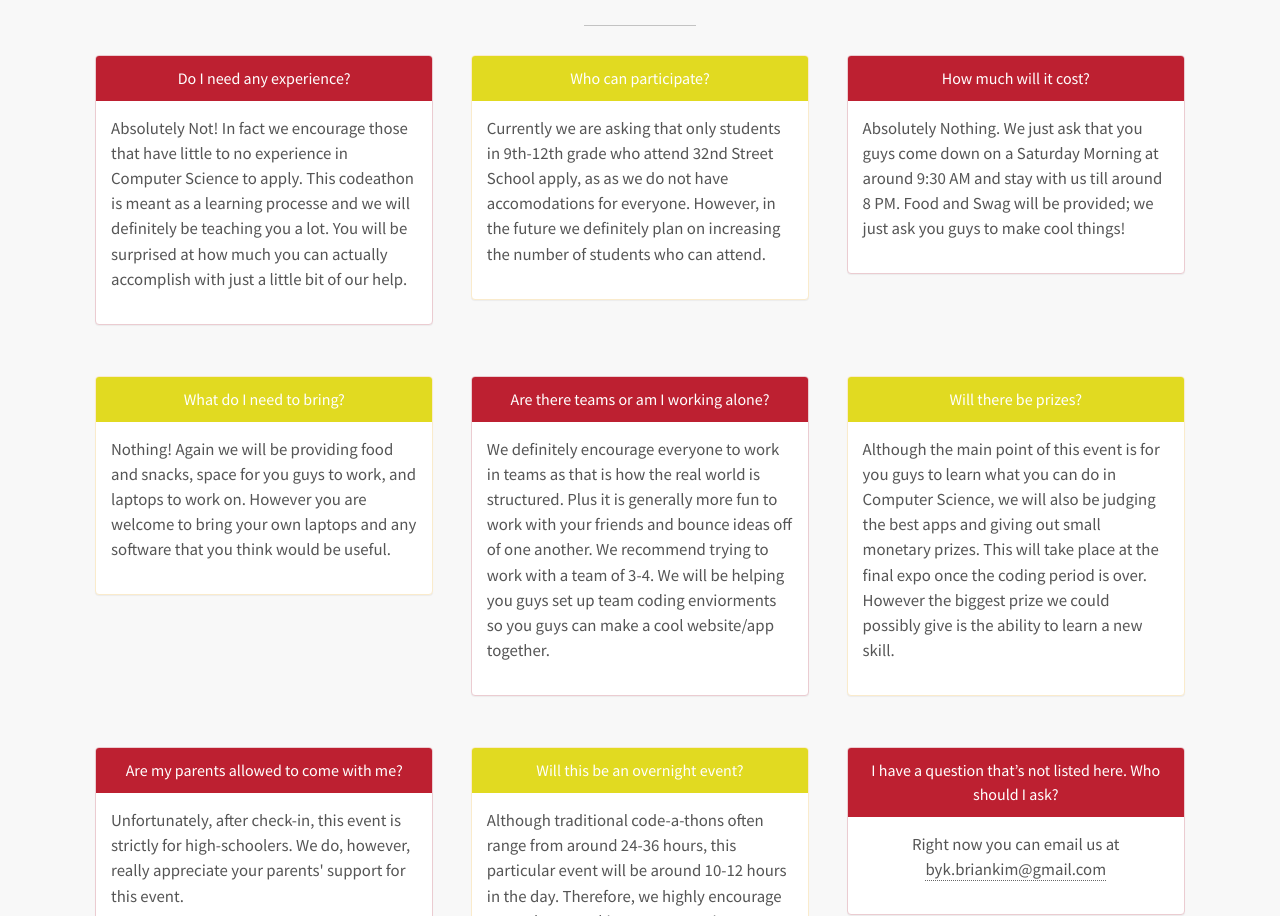
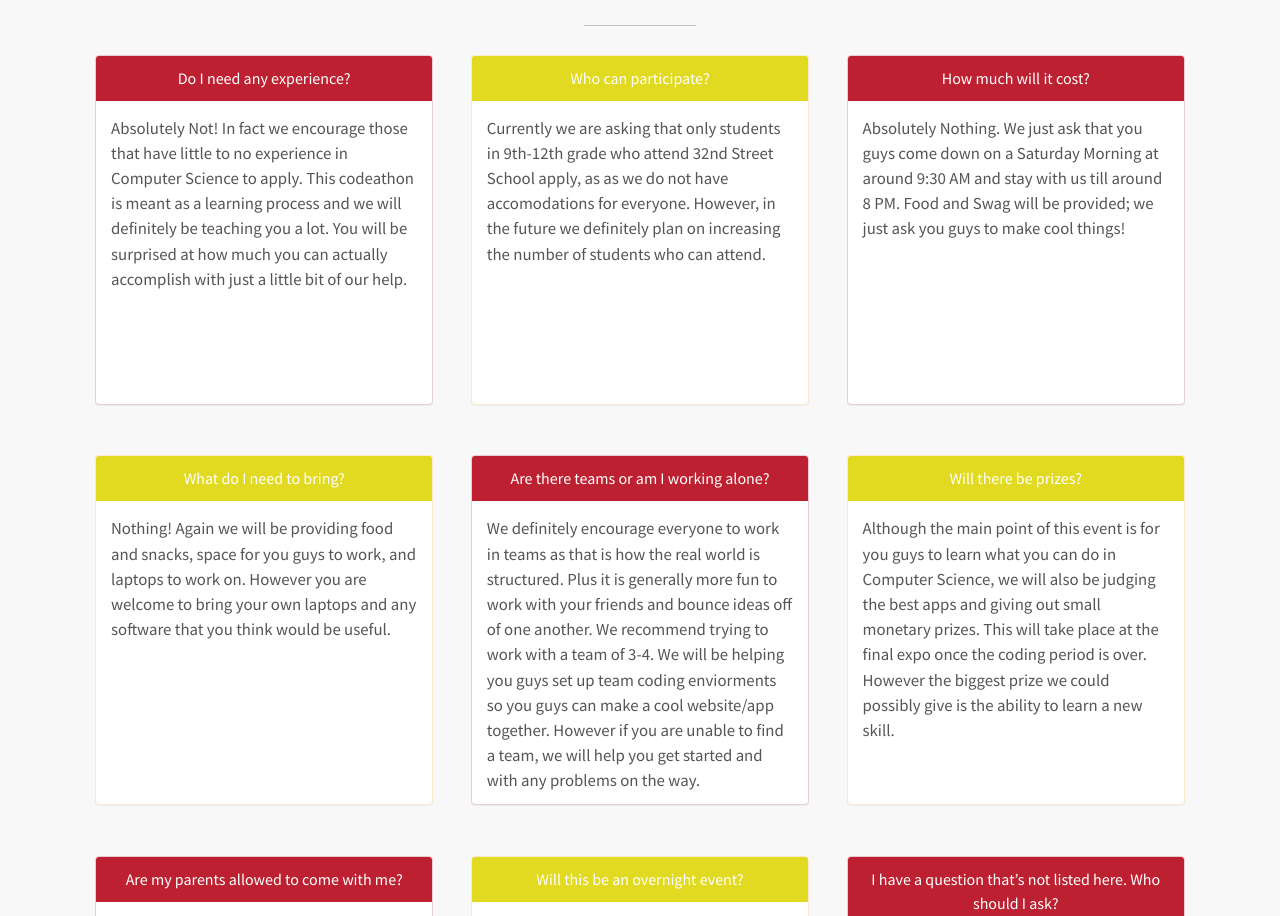
Before and after one commit to sagar7p/SCFactory, a plain HTML site: page index.html in a window 1280 px wide. Shown: the part 1789-2705 px from the top of the page. Drawn offline with nearby package versions, Linux system fonts and the light colour scheme.

Commit message:
Minor Stuff

```diff
--- a/css/style.css
+++ b/css/style.css
@@ -179,6 +179,10 @@
 		color: #FFFFFF;
   background-color: #E1DA21;
   border-color: #E1DA21;
+}
+
+.panel {
+	height: 350px;
 }
 
 
--- a/index.html
+++ b/index.html
@@ -93,7 +93,7 @@
 								<div class="panel panel-danger">
 								  <div class="panel-heading"><h3 class="panel-title">Do I need any experience?</h3></div>
 								  <div class="panel-body align-left" style='word-wrap:break-word'><h5>
-								  	Absolutely Not! In fact we encourage those that have little to no experience in Computer Science to apply. This codeathon is meant as a learning processe and we will definitely be teaching you a lot. You will be surprised at how much you can actually accomplish with just a little bit of our help.</h5>
+								  	Absolutely Not! In fact we encourage those that have little to no experience in Computer Science to apply. This codeathon is meant as a learning process and we will definitely be teaching you a lot. You will be surprised at how much you can actually accomplish with just a little bit of our help.</h5>
 								  </div>
 								</div>
 						</div>
@@ -128,7 +128,7 @@
 								<div class="panel panel-danger">
 								  <div class="panel-heading"><h3 class="panel-title">Are there teams or am I working alone?</h3></div>
 								  <div class="panel-body align-left" style='word-wrap:break-word'><h5>
-								  	We definitely encourage everyone to work in teams as that is how the real world is structured. Plus it is generally more fun to work with your friends and bounce ideas off of one another. We recommend trying to work with a team of 3-4. We will be helping you guys set up team coding enviorments so you guys can make a cool website/app together.</h5>
+								  	We definitely encourage everyone to work in teams as that is how the real world is structured. Plus it is generally more fun to work with your friends and bounce ideas off of one another. We recommend trying to work with a team of 3-4. We will be helping you guys set up team coding enviorments so you guys can make a cool website/app together. However if you are unable to find a team, we will help you get started and with any problems on the way.</h5>
 								  </div>
 								</div>
 						</div>
```
